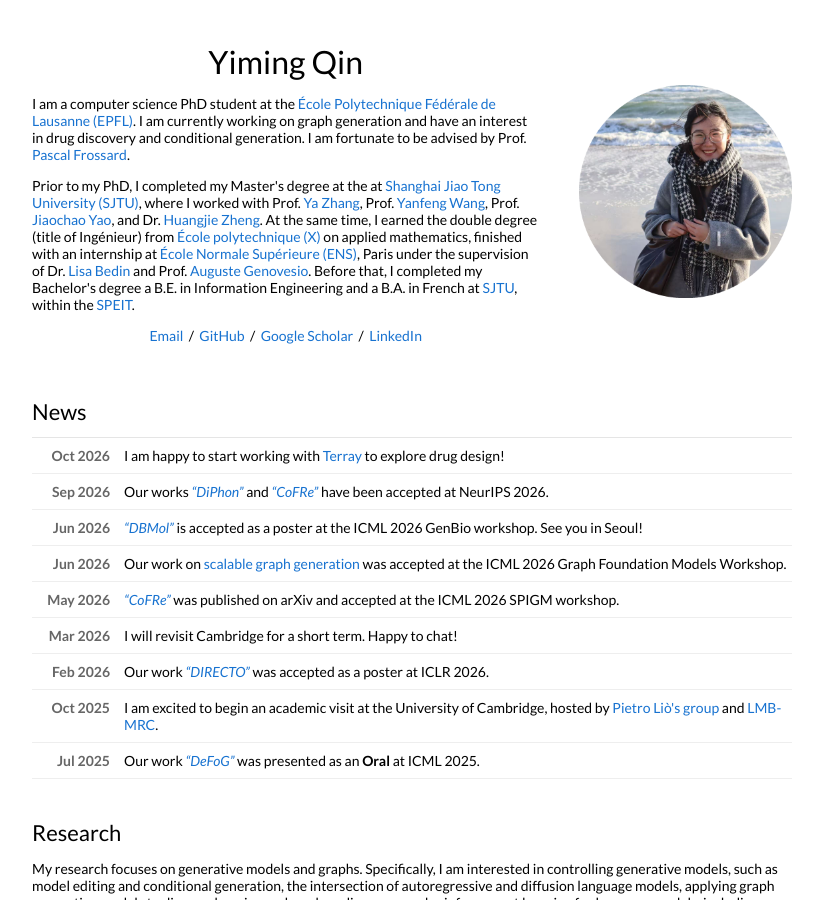
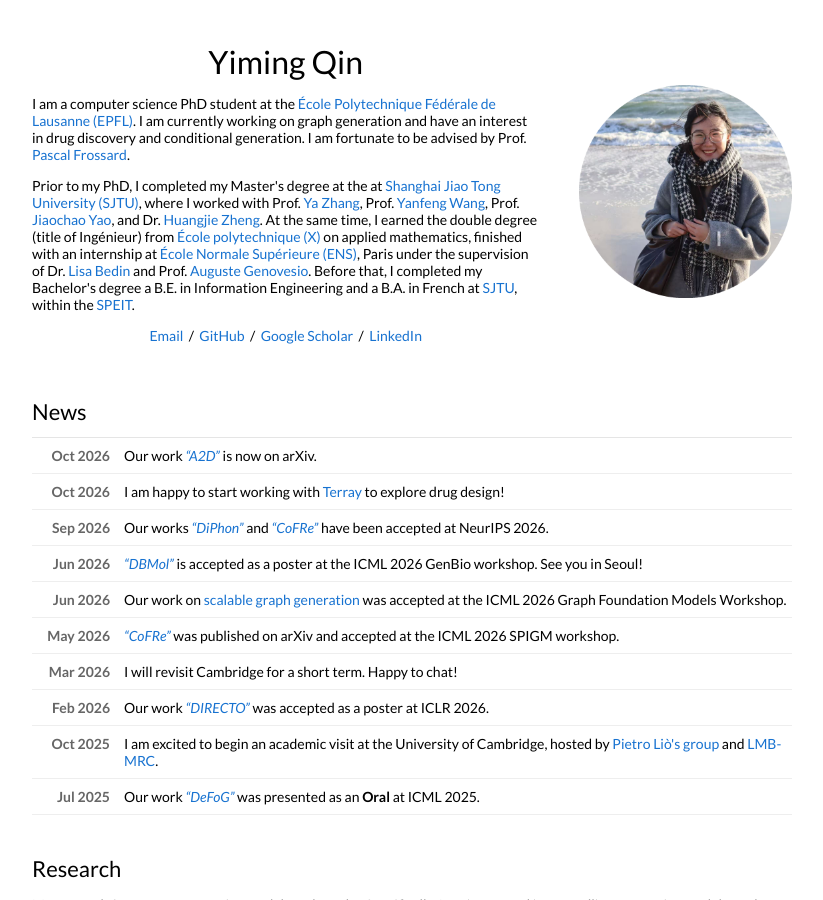
Before and after one commit to qym7/qym7.github.io, a Jekyll site: the page built from _posts/2026-06-23-DBMol.markdown, in a window 1280 px wide and 900 px high. Shown: the whole window, without its empty margins (228-1051 px from the left). Built offline with Jekyll 4.4.1, drawn with Linux system fonts in a browser that asks for light colours.

Commit message:
Add A2D arXiv announcement

```diff
--- a/_layouts/default.html
+++ b/_layouts/default.html
@@ -69,6 +69,10 @@
               <td style="padding:20px;width:100%;vertical-align:middle">
               <h2>News</h2>
                 <div class="news-list">
+                  <div class="news-item">
+                    <div class="news-date">Oct 2026</div>
+                    <div>Our work <a href="https://arxiv.org/abs/2610.08108"><i>“A2D”</i></a> is now on arXiv.</div>
+                  </div>
                   <div class="news-item">
                     <div class="news-date">Oct 2026</div>
                     <div>I am happy to start working with <a href="https://www.terraytx.ai/">Terray</a> to explore drug design!</div>
```
